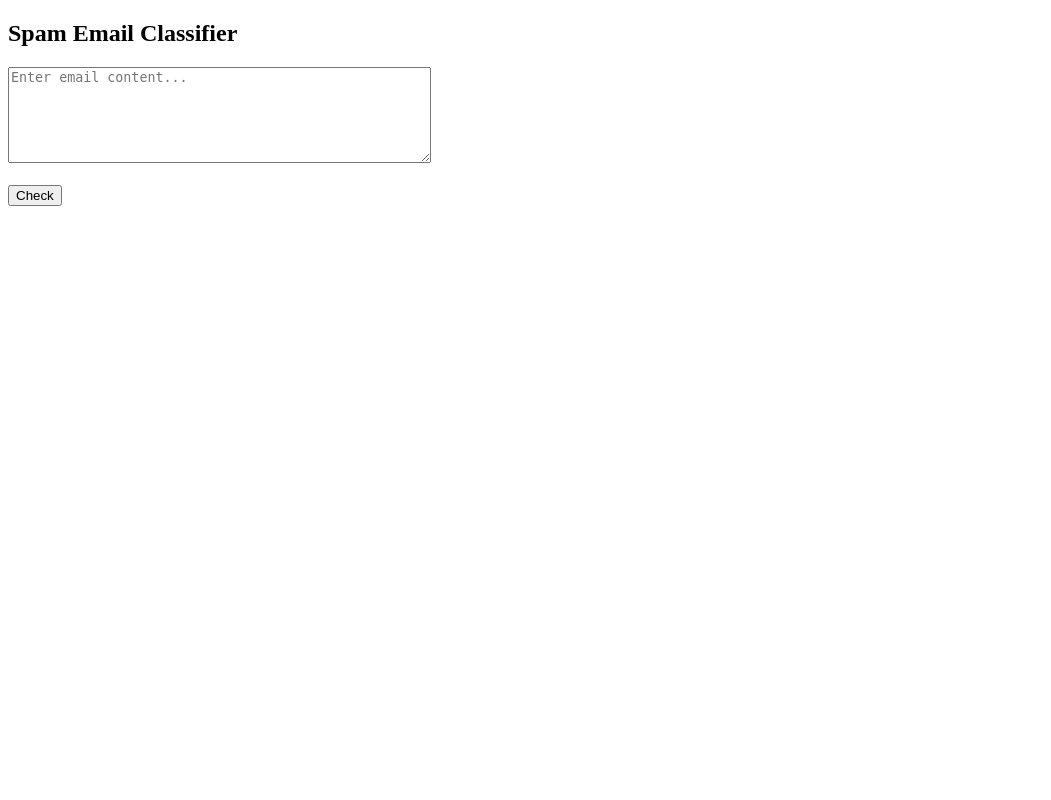
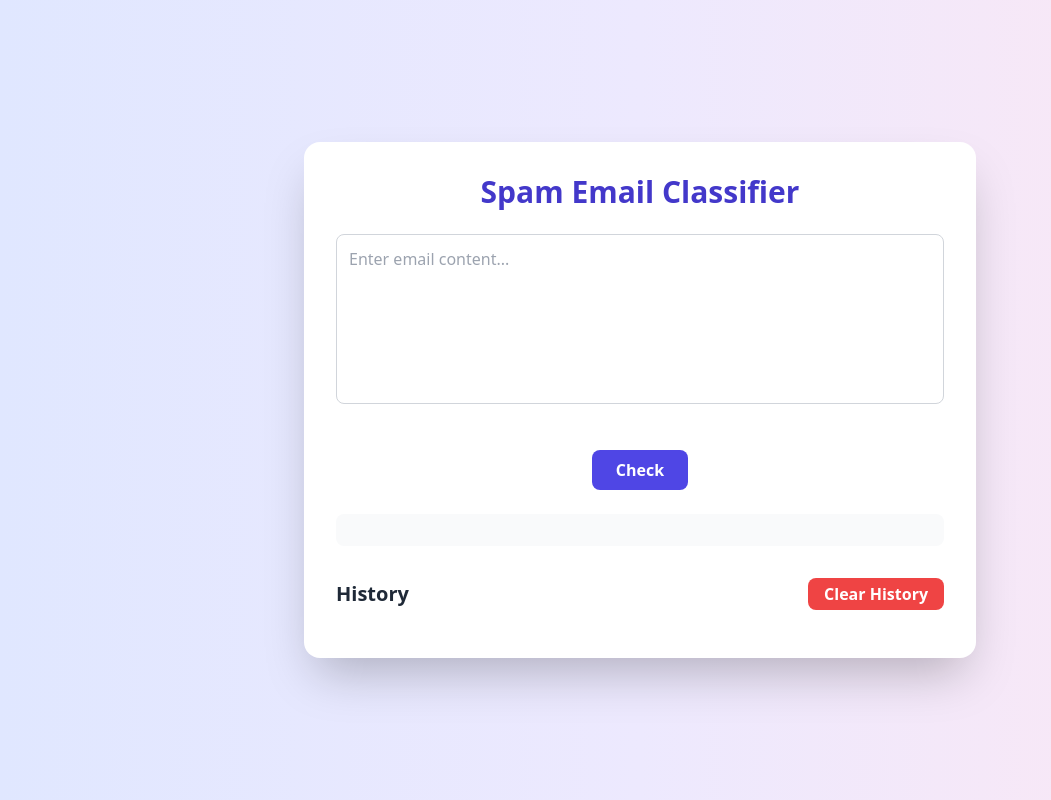
Before and after one commit to sansho-07/Spam_Email_Classifier, a Flask app: page / in a window 1280 px wide. Shown: the whole page, without its empty margins (0-1051 px from the left). Run offline with Flask 3, Linux system fonts and the light colour scheme.

Commit message:
Adding the features like showing prediction along with confidence and the history section

```diff
--- a/templates/index.html
+++ b/templates/index.html
@@ -1,17 +1,44 @@
-<!-- templates/index.html -->
 <!DOCTYPE html>
 <html lang="en" xml:lang="en">
 <head>
     <title>Spam Email Classifier</title>
+    <meta name="viewport" content="width=device-width, initial-scale=1.0">
+    <link href="https://cdn.jsdelivr.net/npm/tailwindcss@2.2.19/dist/tailwind.min.css" rel="stylesheet">
+    <link rel="stylesheet" href="styles.css">
 </head>
-<body>
-    <h2>Spam Email Classifier</h2>
-    <form method="POST">
-        <textarea name="message" rows="6" cols="50" placeholder="Enter email content..."></textarea><br><br>
-        <input type="submit" value="Check">
-    </form>
-    {% if prediction %}
-        <h3>Prediction: {{ prediction }}</h3>
-    {% endif %}
+<body class="bg-gradient-to-r from-indigo-100 via-purple-100 to-pink-100 min-h-screen flex items-center justify-center p-4">
+    <div class="bg-white rounded-2xl shadow-2xl p-8 max-w-2xl w-full">
+        <h2 class="text-3xl font-bold text-center text-indigo-700 mb-6">Spam Email Classifier</h2>
+        <form method="POST" id="classifier-form" class="space-y-4">
+            <textarea name="message" rows="6" cols="50" placeholder="Enter email content..." class="w-full p-3 border border-gray-300 rounded-lg focus:outline-none focus:ring-2 focus:ring-indigo-500 resize-none"></textarea><br><br>
+            <div class="flex justify-center">
+                <input type="submit" value="Check" class="bg-indigo-600 text-white font-semibold py-2 px-6 rounded-lg hover:bg-indigo-700 transition duration-300 cursor-pointer">
+            </div>
+        </form>
+        <div id="loading" class="hidden text-center mt-4">
+            <div class="inline-block animate-spin rounded-full h-8 w-8 border-t-2 border-b-2 border-indigo-600"></div>
+            <p class="text-gray-600 mt-2">Analyzing...</p>
+        </div>
+        {% if error %}
+            <p class="text-red-600 text-center mt-4">{{ error }}</p>
+        {% endif %}
+        {% if prediction %}
+            <div class="mt-6 p-4 bg-gray-50 rounded-lg">
+                <h3 class="text-xl font-semibold text-gray-800">Prediction: <span id="prediction-text">{{ prediction }}</span></h3>
+                {% if confidence %}
+                    <p class="text-gray-600">Confidence: <span id="confidence-text">{{ confidence }}%</span></p>
+                {% endif %}
+                <button id="copy-prediction" class="mt-2 text-indigo-600 hover:text-indigo-800 underline">Copy Prediction</button>
+            </div>
+        {% endif %}
+        <div class="mt-8">
+            <div class="flex justify-between items-center mb-4">
+                <h3 class="text-xl font-semibold text-gray-800">History</h3>
+                <button id="clear-history" class="bg-red-500 text-white font-semibold py-1 px-4 rounded-lg hover:bg-red-600 transition duration-300">Clear History</button>
+            </div>
+            <div id="history-list" class="space-y-4 max-h-64 overflow-y-auto"></div>
+        </div>
+    </div>
+    <script src="script.js"></script>
 </body>
 </html>
```
